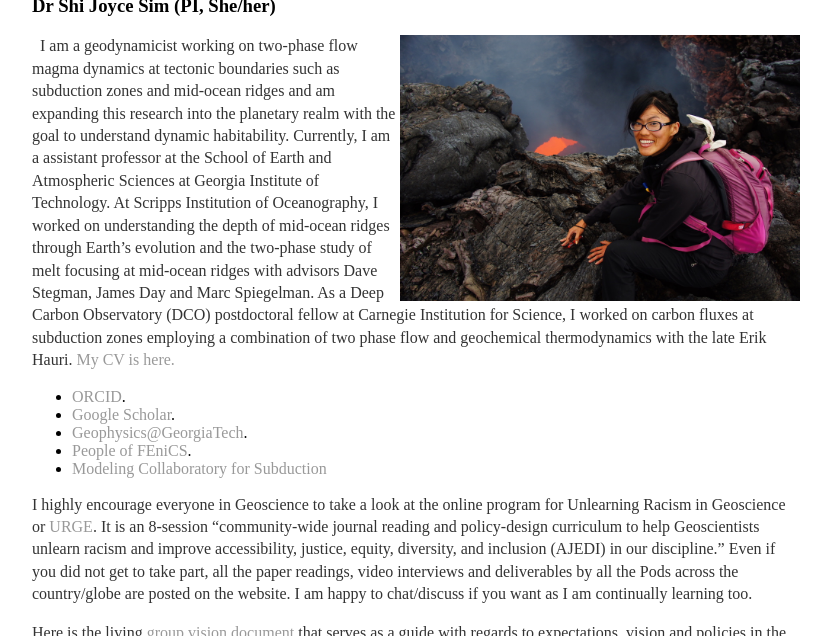
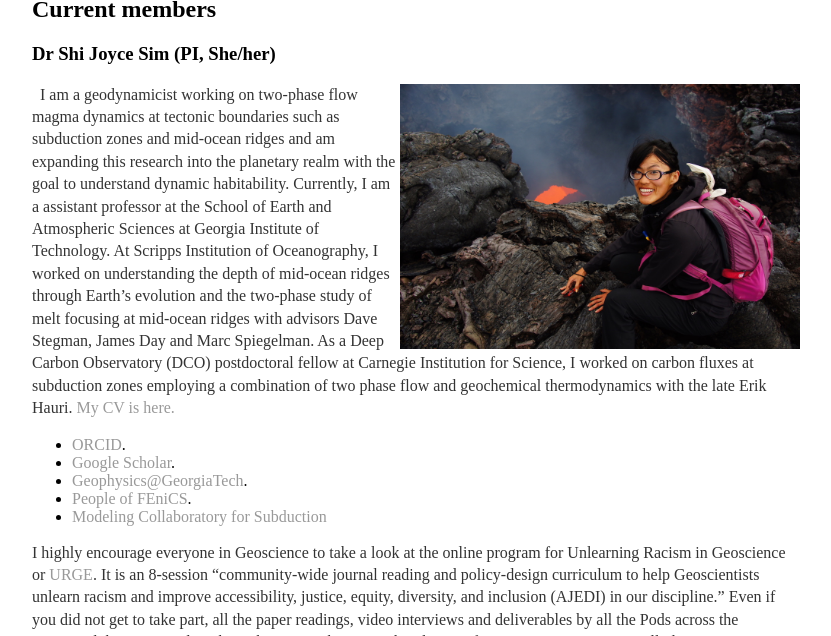
Before and after one commit to joycesim/joycesim.github.io, a Jekyll site: the page built from group/index.md, in a window 1280 px wide and 900 px high, scrolled down 958 px, cut to the strip 264-900 px from the top of the window. Shown: the whole strip, without its empty margins (224-1055 px from the left). Built offline with Jekyll 4.4.1, drawn with Linux system fonts in a browser that asks for light colours.

Commit message:
Update index.md

```diff
--- a/group/index.md
+++ b/group/index.md
@@ -8,6 +8,8 @@ AKA The SIMulators
 <img align="center" src="/image/Group_Spring2025.JPG" alt="Sim Lab Spring 2025" title="Sim Lab Spring 2025" width="600" />
 
 <img align="center" src="/image/GroupFall2023.JPG" alt="Sim Lab Fall 2023" title="Sim Lab Fall 2023" width="600" />
+
+## Current members
 
 ### Dr Shi Joyce Sim (PI, She/her)
 <img align="right" src="/image/Profile3.JPG" alt="Kamchatka 2013" title="Kamchatka 2013." width="400" />
```
